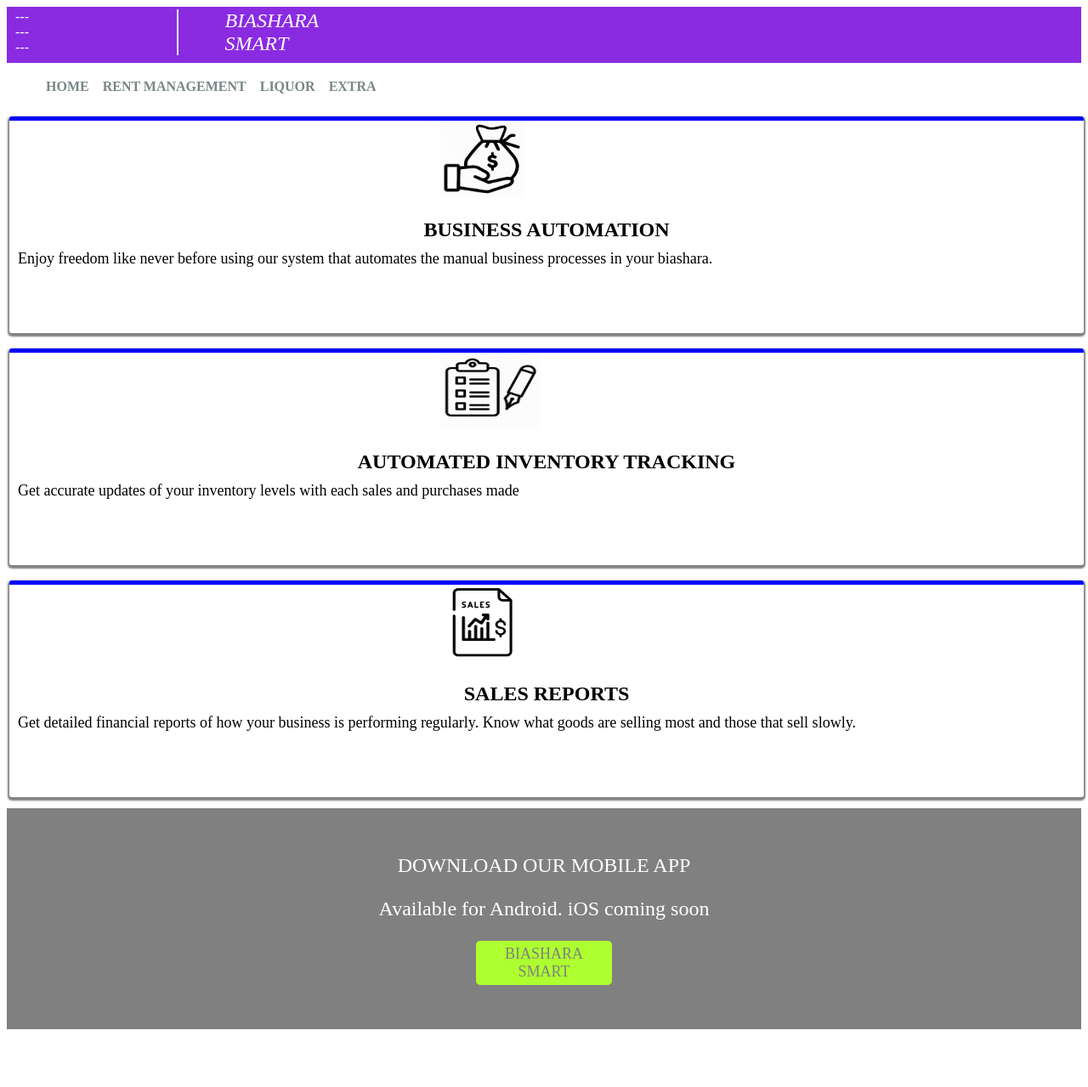
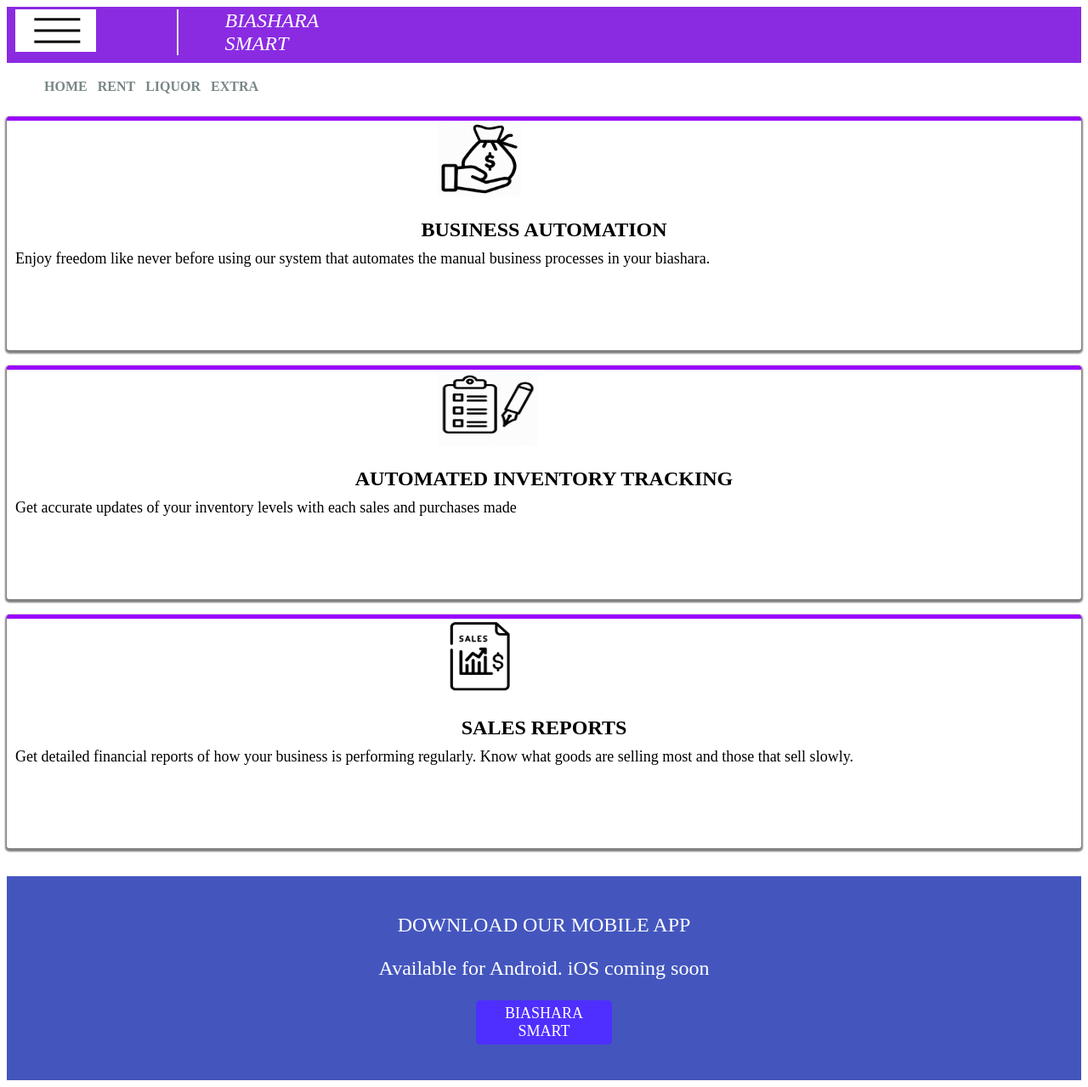
Before and after one commit to samsonmuoki/biashara-smart, a Django app: page / in a window 1280 px wide. Shown: the whole page at 85% size. Before the commit the page ends 1211 px from the top, so only its background shows below. Run offline with Django 3.2, Linux system fonts and the light colour scheme.

Commit message:
Color testing

```diff
--- a/biashara_smart/homepage/templates/homepage/index.html
+++ b/biashara_smart/homepage/templates/homepage/index.html
@@ -37,7 +37,7 @@
                 margin: auto 2px;
                 color: rgb(121, 134, 134);
                 /* color: white; */
-                padding: 4px;
+                padding: 2px;
                 border-radius: 3px;
                 font-size: medium;
                 font-weight: bold;
@@ -48,19 +48,20 @@
             #cards{
                 /* background-color: yellow; */
                 width: 100%;
-                height: 820px;
+                height: 900px;
             }
             #card{
                 float: left;
-                height: 250px;
+                height: 270px;
                 width: 100%;
                 border-radius: 3px;
-                border-color: blue;
+                border-color: rgb(153, 0, 255);
                 border-style: solid;
                 border-width: 5px 0 0 0;
                 box-shadow: 0 2px 2px 2px grey;
-                /* padding: 15px; */
-                margin: 8px 3px 10px 3px;
+                margin: 8px 0px 10px 0px;
+                /* color: rgb(246, 248, 248);
+                background-color: rgb(200, 159, 230); */
             }
             #card-image{
                 /* width: 100%; */
@@ -84,18 +85,21 @@
                 height: 200px;
                 /* width: 100%; */
                 /* margin: auto; */
-                padding: 30px;
+                padding: 20px;
                 font-size: x-large;
                 color: white;
                 text-align: center;
                 margin-top: 2px;
-                background-color: grey;
+                /* background-color: grey; */
+                background-color: rgb(68, 86, 190);
             }
             #playstore-link{
                 padding: 5px;
-                background-color: greenyellow;
+                /* background-color: greenyellow; */
+                background-color: rgb(78, 47, 255);
+                /* background-color: rgb(47, 68, 255); */
                 /* color: white; */
-                color: grey;
+                color: white;
                 font-size: large;
                 width: 150px;
                 margin: auto;
@@ -104,7 +108,8 @@
             #playstore-link:hover{
                 padding: 10px;
                 font-weight: bold;
-                background-color: greenyellow;
+                /* background-color: rgb(78, 47, 255); */
+                background-color: rgb(47, 68, 255);
             }
         </style>
     </head>
@@ -112,14 +117,16 @@
         <div id="header">
             <div id="mobile-menu-btn">
                 <!-- MENU <br> BTN   -->
-                --- <br> --- <br> ---
+                <!-- --- <br> --- <br> --- -->
+                <img src="{% static "images/mobile-button-home.png" %}" alt="view"  width="50%" height="50px">
+
             </div>
             <div id="logo"> <em> BIASHARA <br> SMART </em> </div>
         </div>
         <div id="nav-bar">
             <ul>
                 <li>HOME</li>
-                <li>RENT MANAGEMENT</li>
+                <li>RENT</li>
                 <li>LIQUOR</li>
                 <li>EXTRA</li>
             </ul>
```
Also changed, not shown: biashara_smart/homepage/static/images/blue-home-btn1.jpg (added), biashara_smart/homepage/static/images/blue-menu-btn.jpg (added), biashara_smart/homepage/static/images/menu-btn.png (added), biashara_smart/homepage/static/images/mobile-button-home.png (added), biashara_smart/static/images/blue-menu-btn.jpg (added).
